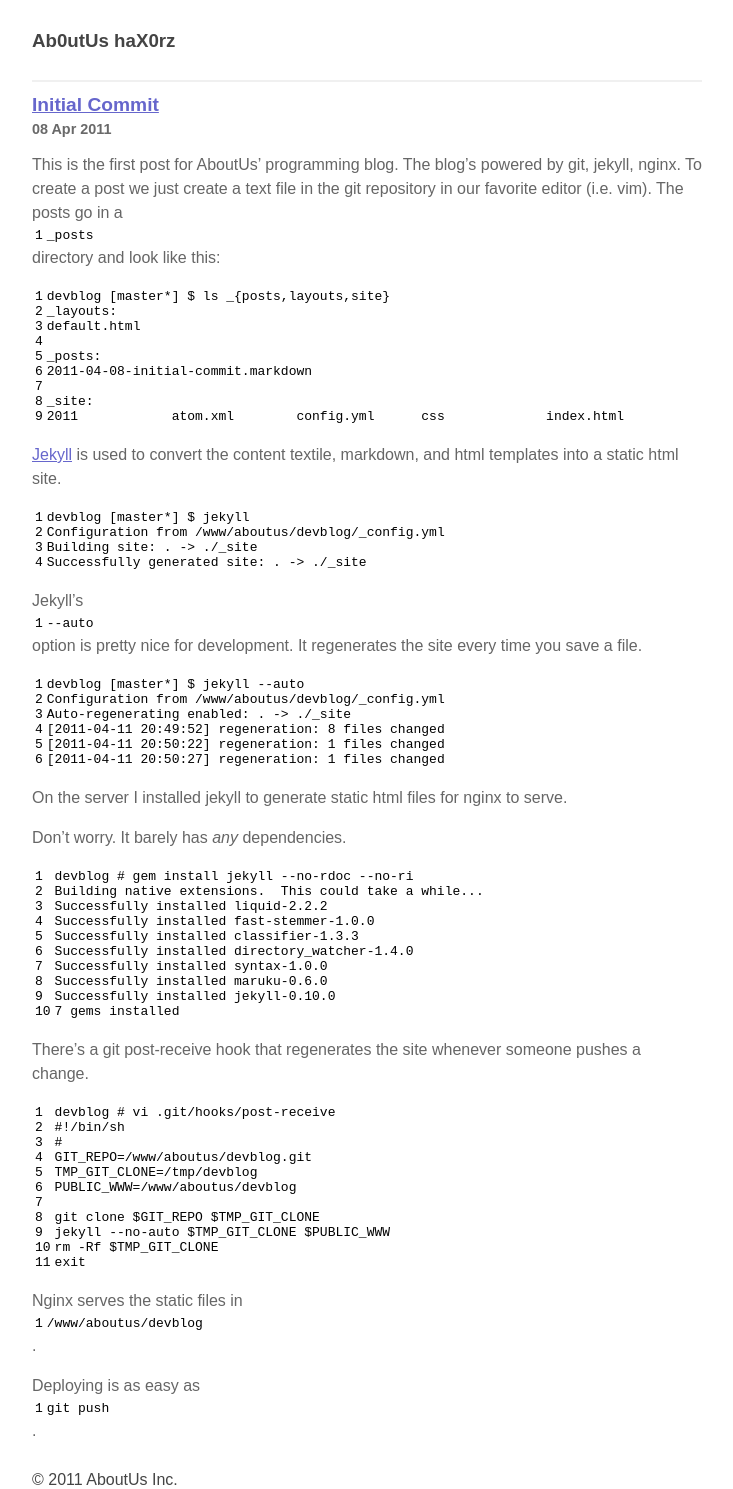
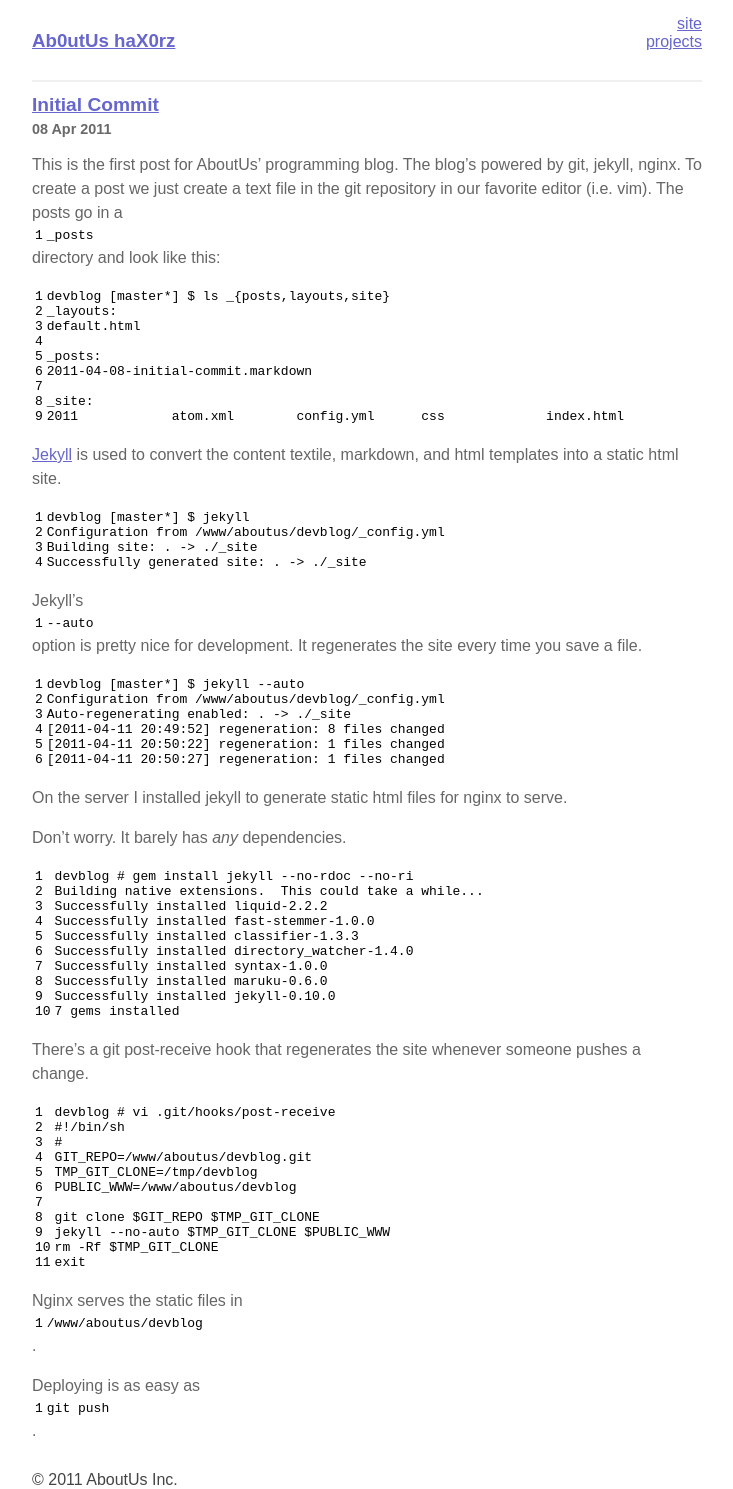
Before and after one commit to AboutUs/devblog, a Jekyll site: the page built from index.markdown, in a window 1280 px wide. Shown: the whole page, without its empty margins (273-1006 px from the left). Built offline with Jekyll 4.4.1, drawn with Linux system fonts in a browser that asks for light colours; Markdown is read by kramdown in place of the engine named in the settings.

Commit message:
Betterish layout. links in header

```diff
--- a/_layouts/default.html
+++ b/_layouts/default.html
@@ -7,13 +7,10 @@
     <div id='container'>
       <div id='header'>
         <h3>
-          Ab0utUs haX0rz
+          <a href="/">Ab0utUs haX0rz</a>
         </h3>
-        <!--
-        <span>sem</span>
-        <span>eget</span>
-        <span>suscipit</span>
-        -->
+        <span><a href="http://www.aboutus.org">site</a></span>
+        <span><a href="http://github.com/AboutUs">projects</a></span>
       </div>
 
       <div id='content'>
```
Also changed, not shown: 3 other files.
